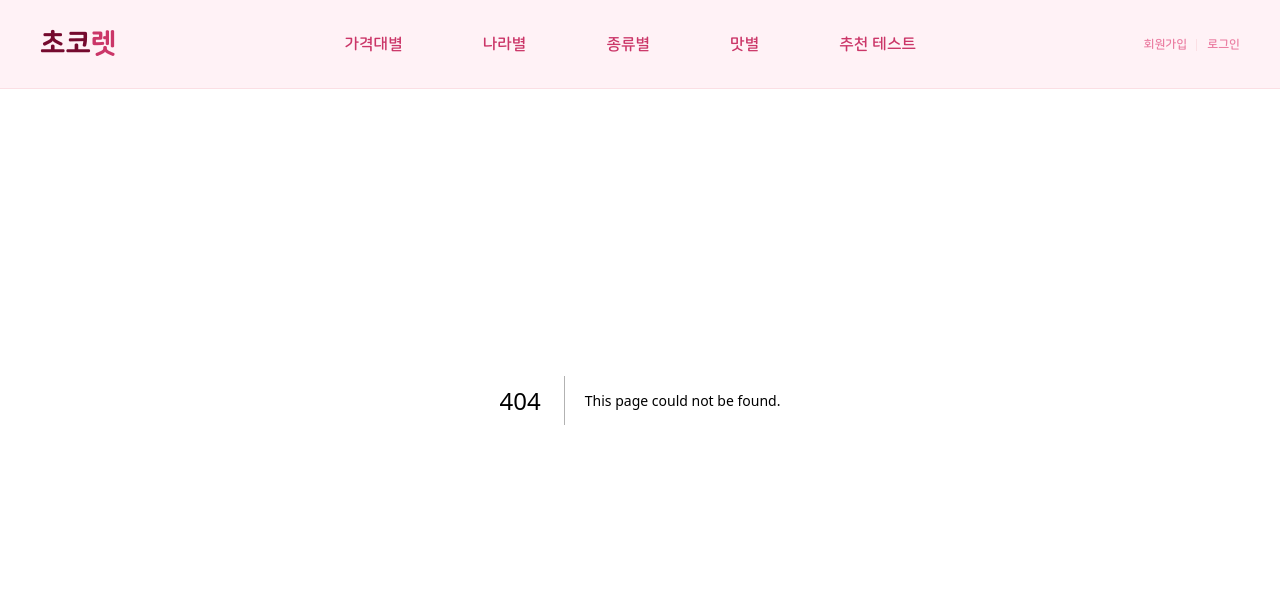
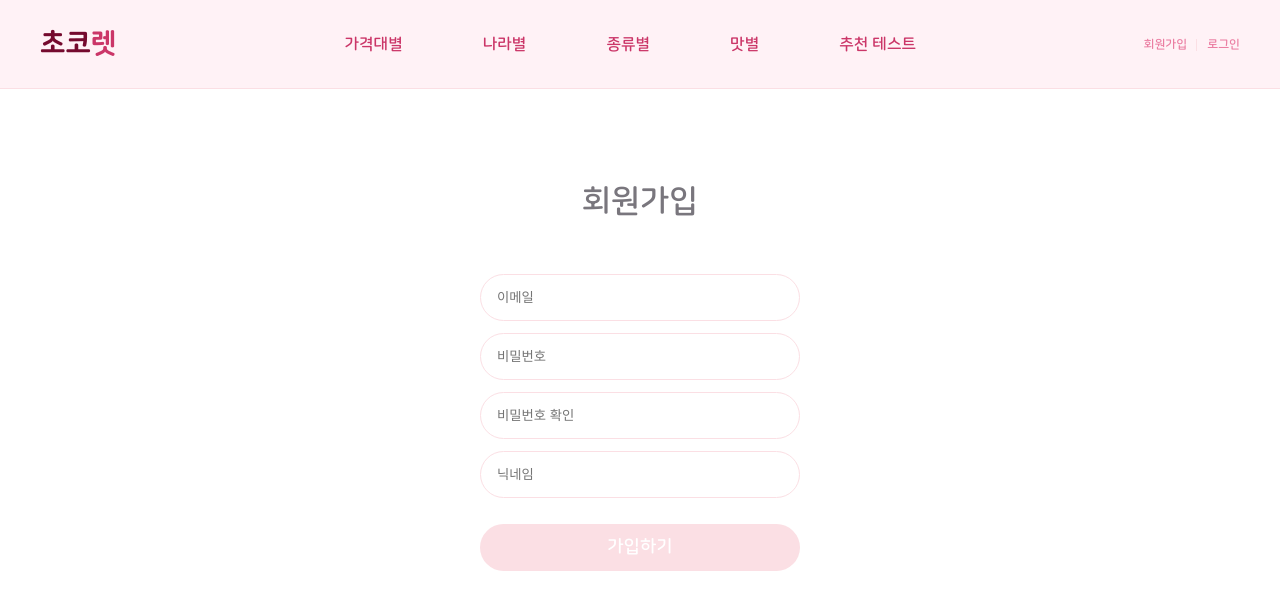
Before and after one commit to soheeyeo/Choco_Let, a Next.js app: page /signup in a window 1280 px wide. Before the commit this address had no page. Shown: the top 610 px of the page. Built offline with nearby package versions, Linux system fonts and the light colour scheme.

Commit message:
:sparkles: Add signup form function

```diff
--- a/app/Header.js
+++ b/app/Header.js
@@ -23,7 +23,7 @@ export default function Header() {
                     </li>
                 </ul>
                 <div className="account_li">
-                    <Link href="/join">회원가입</Link>
+                    <Link href="/signup">회원가입</Link>
                     <Link href="/login">로그인</Link>
                 </div>
             </div>
--- a/app/globals.css
+++ b/app/globals.css
@@ -162,12 +162,13 @@ header {
 .account_form {
     display: flex;
     flex-direction: column;
-    gap: 12px;
+    gap: 6px;
     padding: 48px 0 40px;
 }
 
 .account_input {
     padding: 15px 16px;
+    margin-top: 6px;
     width: 100%;
     border: 1px solid var(--border-color);
     border-radius: 160px;
@@ -176,6 +177,22 @@ header {
 
 .account_input:focus {
     outline: 1px solid var(--border-color);
+}
+
+.err_input {
+    padding: 15px 16px;
+    width: 100%;
+    border: 1px solid var(--main-color);
+    outline: 1px solid var(--border-color);
+    border-radius: 160px;
+    box-sizing: border-box;
+}
+
+.err_msg {
+    padding-left: 16px;
+    font-size: 12px;
+    color: var(--main-color);
+    text-align: left;
 }
 
 .submit_btn {
--- a/app/join/join.module.css
+++ /dev/null
@@ -1,3 +0,0 @@
-.join_btn {
-    margin-top: 36px;
-}
--- a/app/login/page.js
+++ b/app/login/page.js
@@ -15,7 +15,7 @@ export default function Login() {
                 <div>
                     <button
                         className={styles.join_link_btn}
-                        onClick={() => router.push("/join")}
+                        onClick={() => router.push("/signup")}
                     >
                         회원가입
                     </button>
--- /dev/null
+++ b/app/signup/SignupForm.js
@@ -0,0 +1,189 @@
+"use client";
+import { useState } from "react";
+
+export default function SignupForm({ styles }) {
+    const [inputValue, setInputValue] = useState({
+        email: "",
+        validEmail: false,
+        pw: "",
+        validPw: false,
+        pwCheck: "",
+        matchPw: false,
+        nickname: "",
+        validNickname: false,
+    });
+
+    const [errMessage, setErrMessage] = useState({
+        email: "",
+        pw: "",
+        pwCheck: "",
+    });
+
+    const handleInputValue = (e) => {
+        setInputValue({ ...inputValue, [e.target.name]: e.target.value });
+    };
+
+    const regexs = {
+        emailRegex: /^[a-z0-9]+@[a-z]+\.[a-z]{2,3}$/,
+        pwRegex: /^(?=.*[A-Za-z])(?=.*\d)[A-Za-z\d]{8,}$/,
+        nicknameRegex: /^(?=.*[a-z0-9가-힣])[a-z0-9가-힣]{2,10}$/,
+    };
+
+    const handleInputBlur = (e) => {
+        if (e.target.name === "email") {
+            if (!regexs.emailRegex.test(inputValue.email)) {
+                setErrMessage({
+                    ...errMessage,
+                    [e.target.name]: "이메일 형식을 확인해주세요.",
+                });
+                setInputValue({
+                    ...inputValue,
+                    validEmail: false,
+                });
+            } else {
+                setErrMessage({
+                    ...errMessage,
+                    [e.target.name]: "",
+                });
+                setInputValue({
+                    ...inputValue,
+                    validEmail: true,
+                });
+            }
+        } else if (e.target.name === "pw") {
+            if (!regexs.pwRegex.test(inputValue.pw)) {
+                setErrMessage({
+                    ...errMessage,
+                    [e.target.name]:
+                        "8자리 이상의 영문, 숫자를 조합하여 입력해주세요.",
+                });
+                setInputValue({
+                    ...inputValue,
+                    validPw: false,
+                });
+            } else {
+                setErrMessage({
+                    ...errMessage,
+                    [e.target.name]: "",
+                });
+                setInputValue({
+                    ...inputValue,
+                    validPw: true,
+                });
+            }
+        } else if (e.target.name === "pwCheck") {
+            if (inputValue.pw !== e.target.value) {
+                setErrMessage({
+                    ...errMessage,
+                    [e.target.name]: "비밀번호가 일치하지 않습니다.",
+                });
+                setInputValue({
+                    ...inputValue,
+                    matchPw: false,
+                });
+            } else {
+                setErrMessage({
+                    ...errMessage,
+                    [e.target.name]: "",
+                });
+                setInputValue({
+                    ...inputValue,
+                    matchPw: true,
+                });
+            }
+        } else if (e.target.name === "nickname") {
+            if (!regexs.nicknameRegex.test(inputValue.nickname)) {
+                setErrMessage({
+                    ...errMessage,
+                    [e.target.name]: "2글자 이상으로 입력해주세요.",
+                });
+                setInputValue({
+                    ...inputValue,
+                    validNickname: false,
+                });
+            } else {
+                setErrMessage({
+                    ...errMessage,
+                    [e.target.name]: "",
+                });
+                setInputValue({
+                    ...inputValue,
+                    validNickname: true,
+                });
+            }
+        }
+    };
+
+    const isPassedSignup =
+        inputValue.validEmail &&
+        inputValue.validPw & inputValue.matchPw &&
+        inputValue.validNickname;
+
+    return (
+        <form method="POST" action="/api/auth/signup" className="account_form">
+            <input
+                type="email"
+                id="email"
+                name="email"
+                placeholder="이메일"
+                className={errMessage.email ? "err_input" : "account_input"}
+                value={inputValue.email}
+                onChange={handleInputValue}
+                onBlur={handleInputBlur}
+            />
+            {errMessage.email && (
+                <span className="err_msg">{errMessage.email}</span>
+            )}
+            <input
+                type="password"
+                id="password"
+                name="pw"
+                placeholder="비밀번호"
+                className={errMessage.pw ? "err_input" : "account_input"}
+                value={inputValue.pw}
+                onChange={handleInputValue}
+                onBlur={handleInputBlur}
+            />
+            {errMessage.pw && <span className="err_msg">{errMessage.pw}</span>}
+            <input
+                type="password"
+                id="password_check"
+                name="pwCheck"
+                placeholder="비밀번호 확인"
+                className={errMessage.pwCheck ? "err_input" : "account_input"}
+                value={inputValue.pwCheck}
+                onChange={handleInputValue}
+                onBlur={handleInputBlur}
+            />
+            {errMessage.pwCheck && (
+                <span className="err_msg">{errMessage.pwCheck}</span>
+            )}
+            <input
+                type="text"
+                id="user_name"
+                name="nickname"
+                placeholder="닉네임"
+                className={errMessage.nickname ? "err_input" : "account_input"}
+                maxLength={10}
+                value={inputValue.nickname}
+                onChange={handleInputValue}
+                onBlur={handleInputBlur}
+            />
+            {errMessage.nickname && (
+                <span className="err_msg">{errMessage.nickname}</span>
+            )}
+
+            <button
+                type="submit"
+                className={
+                    isPassedSignup
+                        ? `submit_btn ${styles.signup_btn}`
+                        : `submit_btn ${styles.signup_btn_disabled}`
+                }
+                disabled={!isPassedSignup}
+            >
+                가입하기
+            </button>
+        </form>
+    );
+}
--- a/app/join/page.js
+++ b/app/signup/page.js
@@ -1,12 +1,12 @@
-import styles from "./join.module.css";
-import JoinForm from "./JoinForm";
+import styles from "./signup.module.css";
+import SignupForm from "./SignupForm";
 
 export default function Join() {
     return (
         <main>
             <section className="account_section">
                 <h1 className="h1_tit">회원가입</h1>
-                <JoinForm styles={styles} />
+                <SignupForm styles={styles} />
             </section>
         </main>
     );
--- /dev/null
+++ b/app/signup/signup.module.css
@@ -0,0 +1,8 @@
+.signup_btn {
+    margin-top: 36px;
+}
+
+.signup_btn_disabled {
+    background-color: var(--border-color);
+    cursor: default;
+}
```
Also changed, not shown: app/join/JoinForm.js (deleted, +0 -39 lines).
